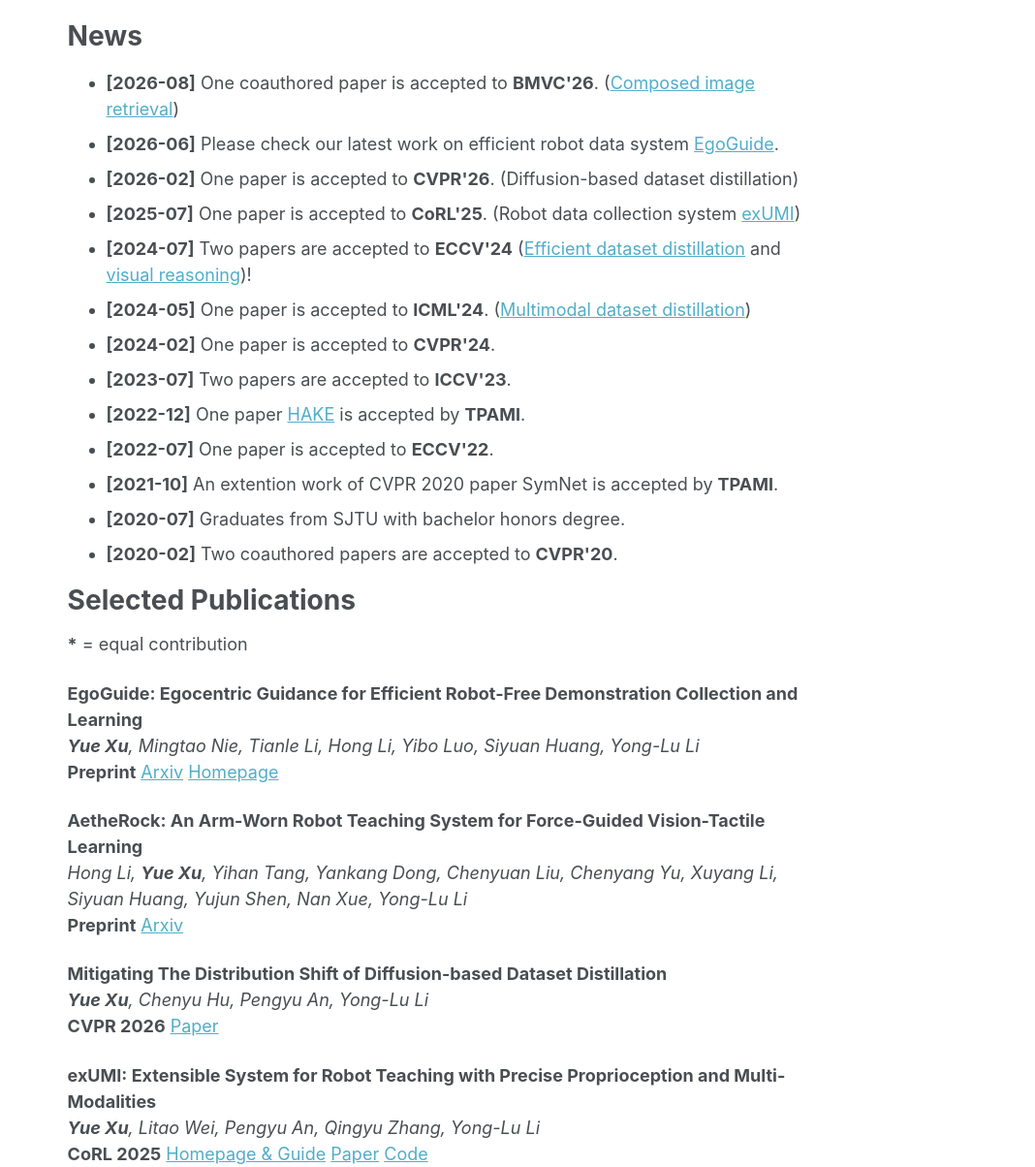
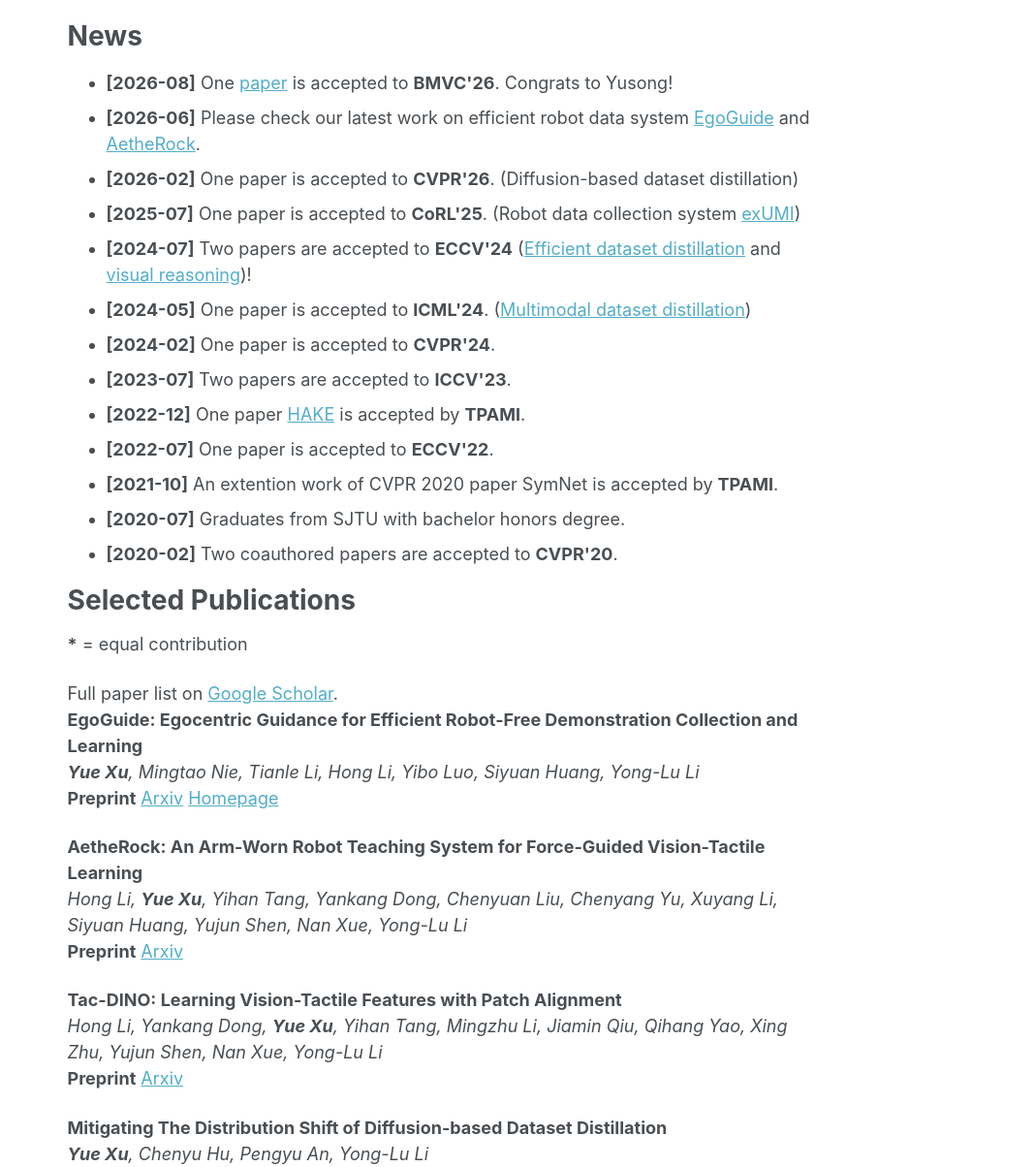
Before and after one commit to silicx/silicx.github.io, a plain HTML site: page index.html in a window 1280 px wide. Shown: the part 271-1475 px from the top of the page at 97% size, 212-1280 px from the left. Drawn offline with nearby package versions, Linux system fonts and the light colour scheme; some packages are replaced by stand-ins of ours.

Commit message:
Update index.html

```diff
--- a/index.html
+++ b/index.html
@@ -156,8 +156,8 @@
 
         <h1 id="news">News</h1>
         <ul>
-          <li><strong>[2026-08]</strong> One coauthored paper is accepted to <strong>BMVC'26</strong>. (<a href="https://www.bmva-archive.org.uk/bmvc/2026/assets/papers/00240.pdf">Composed image retrieval</a>)</li>
-          <li><strong>[2026-06]</strong> Please check our latest work on efficient robot data system <a href="https://silicx.github.io/EgoGuide/">EgoGuide</a>.</li>
+          <li><strong>[2026-08]</strong> One <a href="https://www.bmva-archive.org.uk/bmvc/2026/assets/papers/00240.pdf">paper</a> is accepted to <strong>BMVC'26</strong>. Congrats to Yusong!</li>
+          <li><strong>[2026-06]</strong> Please check our latest work on efficient robot data system <a href="https://silicx.github.io/EgoGuide/">EgoGuide</a> and <a href="https://arxiv.org/abs/2606.09777">AetheRock</a>.</li>
           <li><strong>[2026-02]</strong> One paper is accepted to <strong>CVPR'26</strong>. (Diffusion-based dataset distillation)</li>
           <li><strong>[2025-07]</strong> One paper is accepted to <strong>CoRL'25</strong>. (Robot data collection system <a href="https://silicx.github.io/exUMI/">exUMI</a>)</li>
           <li><strong>[2024-07]</strong> Two papers are accepted to <strong>ECCV'24</strong> (<a href="https://arxiv.org/abs/2305.18381">Efficient dataset distillation</a> and <a href="https://arxiv.org/abs/2407.19666">visual reasoning</a>)!</li>
@@ -181,8 +181,7 @@
 
         <p><b>*</b> = equal contribution</p>
 
-        <!-- Full paper list please refer to <a href="https://scholar.google.com/citations?user=N03Uc1oAAAAJ">Google Scholar</a>. -->
-
+        Full paper list on <a href="https://scholar.google.com/citations?user=N03Uc1oAAAAJ">Google Scholar</a>.
 
 
         <p><strong>EgoGuide: Egocentric Guidance for Efficient Robot-Free Demonstration Collection and Learning</strong> <br />
@@ -191,12 +190,15 @@
         <a href="https://arxiv.org/abs/2606.14665">Arxiv</a>
         <a href="https://silicx.github.io/EgoGuide/">Homepage</a>
 
-
         <p><strong>AetheRock: An Arm-Worn Robot Teaching System for Force-Guided Vision-Tactile Learning</strong> <br />
         <em>Hong Li, <strong>Yue Xu</strong>, Yihan Tang, Yankang Dong, Chenyuan Liu, Chenyang Yu, Xuyang Li, Siyuan Huang, Yujun Shen, Nan Xue, Yong-Lu Li</em> <br />
         <strong>Preprint</strong>
         <a href="https://arxiv.org/abs/2606.09777">Arxiv</a>
 
+        <p><strong>Tac-DINO: Learning Vision-Tactile Features with Patch Alignment</strong> <br />
+        <em>Hong Li, Yankang Dong, <strong>Yue Xu</strong>, Yihan Tang, Mingzhu Li, Jiamin Qiu, Qihang Yao, Xing Zhu, Yujun Shen, Nan Xue, Yong-Lu Li</em> <br />
+        <strong>Preprint</strong>
+        <a href="https://arxiv.org/abs/2606.12069v1">Arxiv</a>
 
         <p><strong>Mitigating The Distribution Shift of Diffusion-based Dataset Distillation</strong> <br />
         <em><strong>Yue Xu</strong>, Chenyu Hu, Pengyu An, Yong-Lu Li</em> <br />
```
